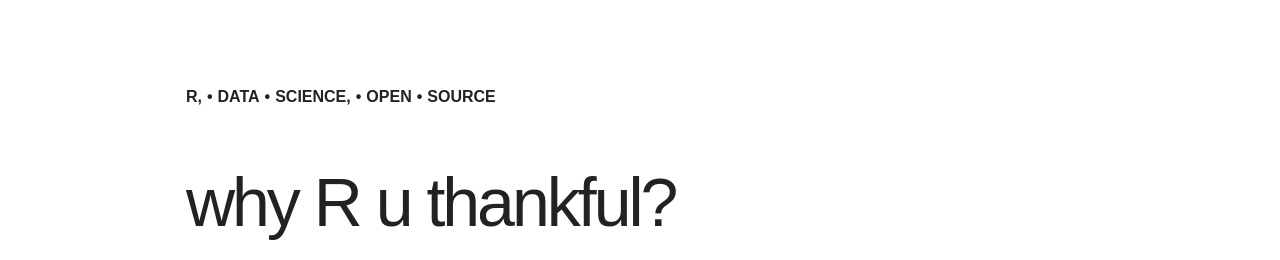
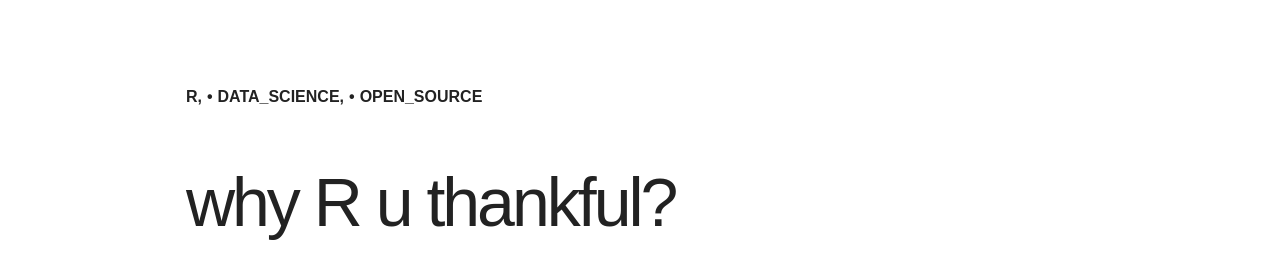
Before and after one commit to data-steve/data-steve.github.io, a Jekyll site: the page built from _posts/blog/2015-11-21-why-R-u-thankful.md, in a window 1280 px wide and 900 px high. Shown: the part 270-530 px from the top of the window. Built offline with Jekyll 4.4.1, drawn with Linux system fonts in a browser that asks for light colours; nearby versions of some CDN libraries.

Commit message:
added tags in

```diff
--- a/_posts/blog/2015-11-21-why-R-u-thankful.md
+++ b/_posts/blog/2015-11-21-why-R-u-thankful.md
@@ -1,7 +1,7 @@
 ---
 layout: post
 title: why R u thankful?
-tags: R, Data Science, Open Source
+tags: R, Data_Science, Open_Source
 ---
 
 
```
